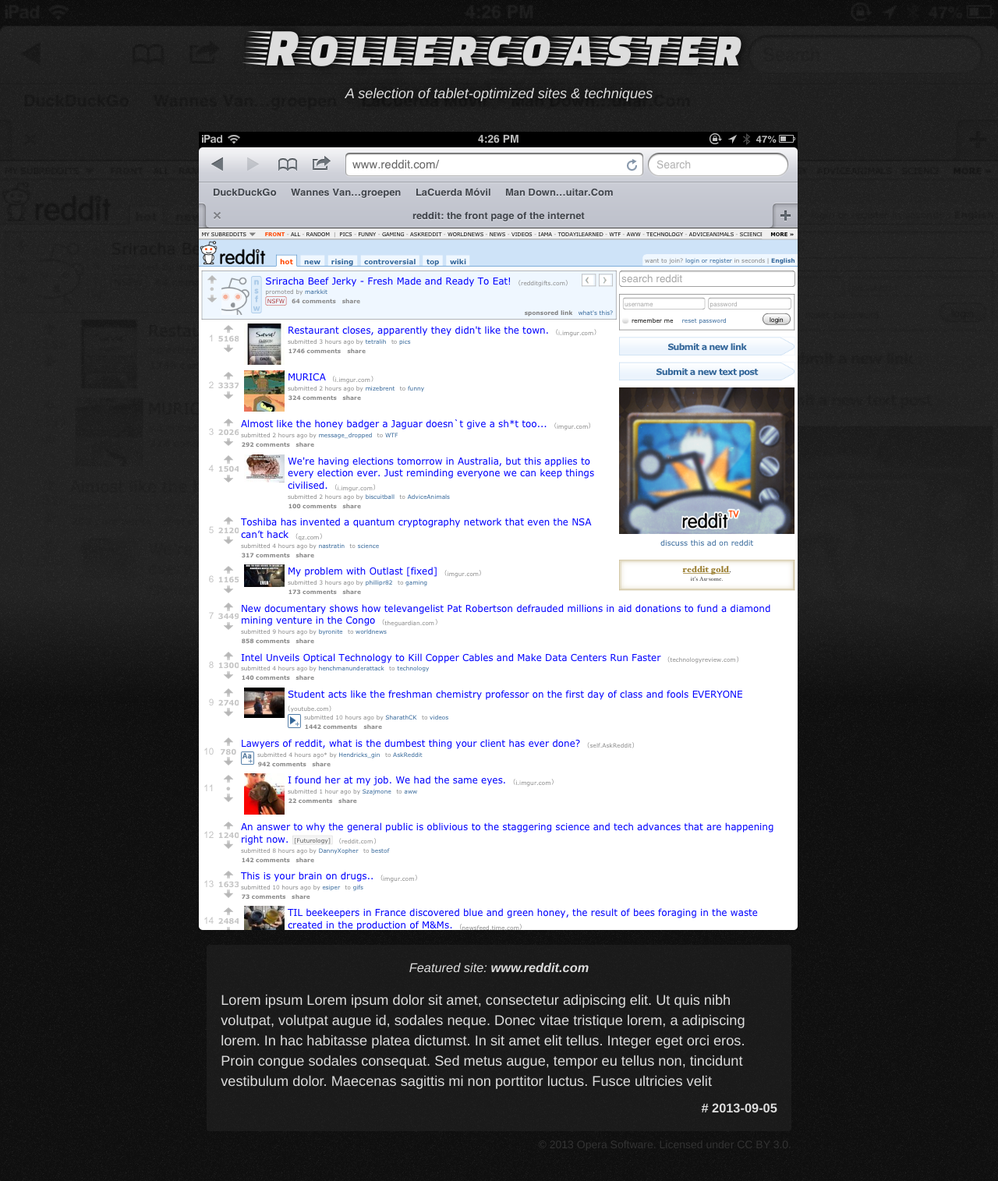
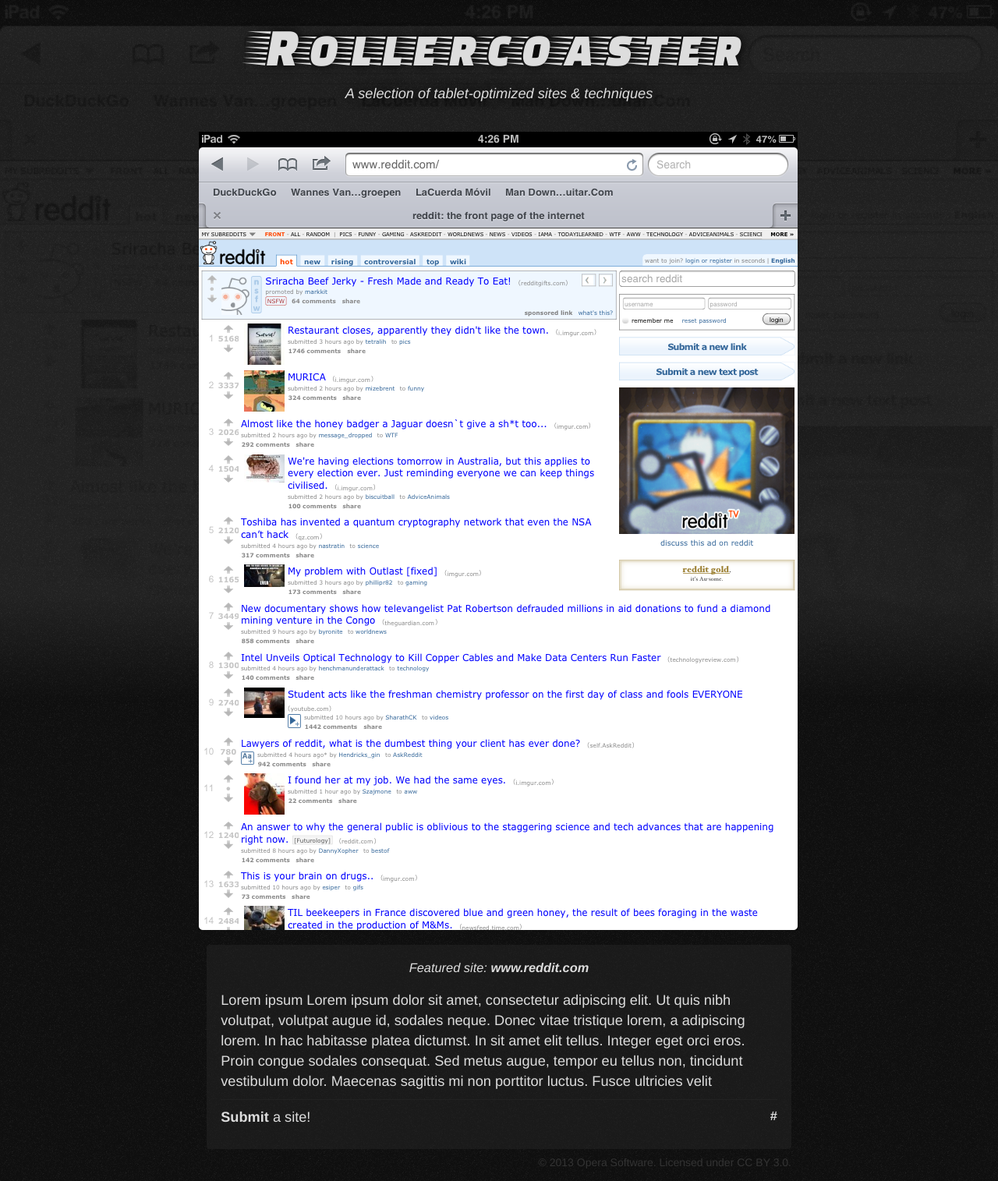
Before and after one commit to operasoftware/rollercoaster, a Jekyll site: the page built from _posts/2013-09-05-reddit.md, in a window 1280 px wide. Shown: the whole page at 78% size. Built offline with Jekyll 4.4.1, drawn with Linux system fonts in a browser that asks for light colours; Markdown is read by kramdown in place of the engine named in the settings.

Commit message:
added contribute link and style

```diff
--- a/_layouts/post.html
+++ b/_layouts/post.html
@@ -11,7 +11,11 @@
 			<section id="commentary">
 				{{ content }}
 			</section>
-			<section id="permalink"><a href="{{ site.baseurl }}{{ page.url }}" title="permalink" rel="bookmark"># {{ page.date| date: "%Y-%m-%d" }}</a></section>
+			<section id="meta">
+			<p id="contribute" class="pull-left"><a href="https://github.com/operasoftware/rollercoaster/blob/master/README.md">Submit</a> a site!</p>
+			<p id="permalink" class="pull-right"><a href="{{ site.baseurl }}{{ page.url }}" title="permalink" rel="bookmark"># {{ post.date| date: "%Y-%m-%d" }}</a></p>
+			</section>
+			<div class="clearfix"></div>
 		</div>
 	</article>
 </main>
--- a/css/custom.css
+++ b/css/custom.css
@@ -3,6 +3,9 @@
 	color: #ddd;
 	font-family: Helvetica, Arial, sans-serif;
 	font-weight: 300;
+}
+a:focus {
+	color: #fff;
 }
 
 /* fancy background image */
@@ -170,8 +173,15 @@
 	font-style: italic;
 	font-size: 0.9em;
 }
+
+#meta {
+	border-top: 1px solid #222;
+	margin-top: 0.5em;
+	padding-top: 0.5em;
+	width: 100%;
+}
+
 #permalink {
-	text-align: right;
 	font-size: 0.9em;
 }
 footer {
--- a/index.html
+++ b/index.html
@@ -45,7 +45,11 @@
 			<section id="commentary">
 			{{ post.content }}
 			</section>
-			<section id="permalink"><a href="{{ site.baseurl }}{{ post.url }}" title="permalink" rel="bookmark"># {{ post.date| date: "%Y-%m-%d" }}</a></section>
+			<section id="meta">
+			<p id="contribute" class="pull-left"><a href="https://github.com/operasoftware/rollercoaster/blob/master/README.md">Submit</a> a site!</p>
+			<p id="permalink" class="pull-right"><a href="{{ site.baseurl }}{{ post.url }}" title="permalink" rel="bookmark"># {{ post.date| date: "%Y-%m-%d" }}</a></p>
+			</section>
+			<div class="clearfix"></div>
 		</div>
 	</article>
 {% endfor %}
```
